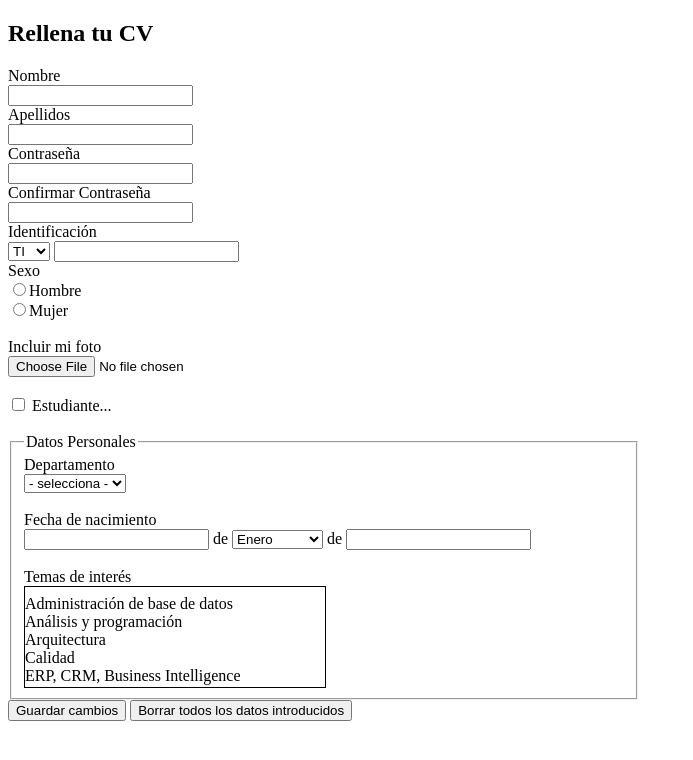
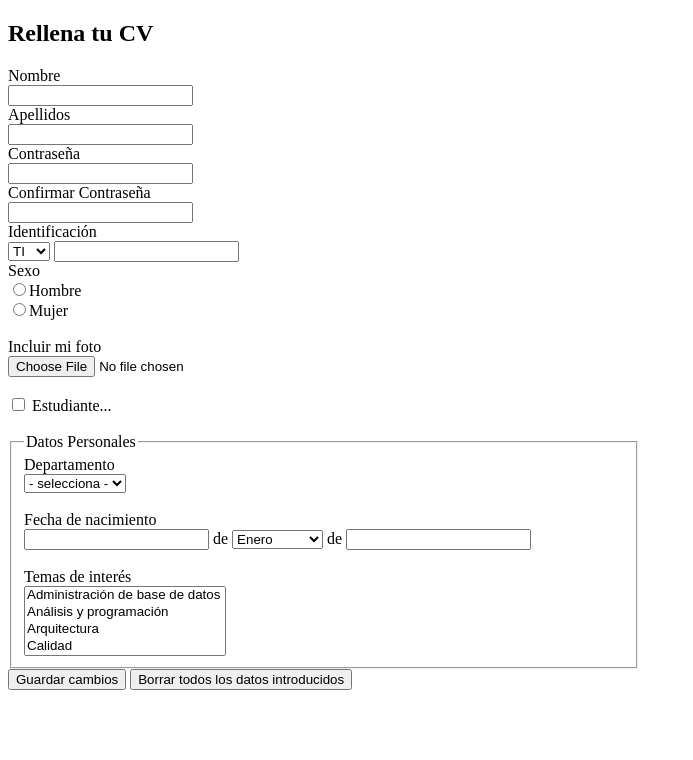
Before and after one commit to Sarmient02/DWebT2, a plain HTML site: page DatosUsuario.html in a window 1280 px wide. Shown: the whole page, without its empty margins (0-693 px from the left). Drawn offline with Linux system fonts and the light colour scheme.

```diff
--- a/DatosUsuario.html
+++ b/DatosUsuario.html
@@ -76,12 +76,14 @@
                     <input type="text">
                     <br><br>
                     <span>Temas de interés</span>
-                    <div style = "width: 300px; height: 100px; line-height: 2px; overflow-y:scroll; border: thin #000 solid;">
-                        <p>Administración de base de datos</p>
-                        <p>Análisis y programación</p>
-                        <p>Arquitectura</p>
-                        <p>Calidad</p>
-                        <p>ERP, CRM, Business Intelligence</p>
+                    <div>
+                        <select size="4">
+                            <option>Administración de base de datos</option>
+                            <option>Análisis y programación</option>
+                            <option>Arquitectura</option>
+                            <option>Calidad</option>
+                            <option>ERP, CRM, Business Intelligence</option>
+                        </select>
                     </div>
                 </fieldset>
             </div>
```
Also changed, not shown: FrasesCelebres.html (added, +19 -0 lines).
